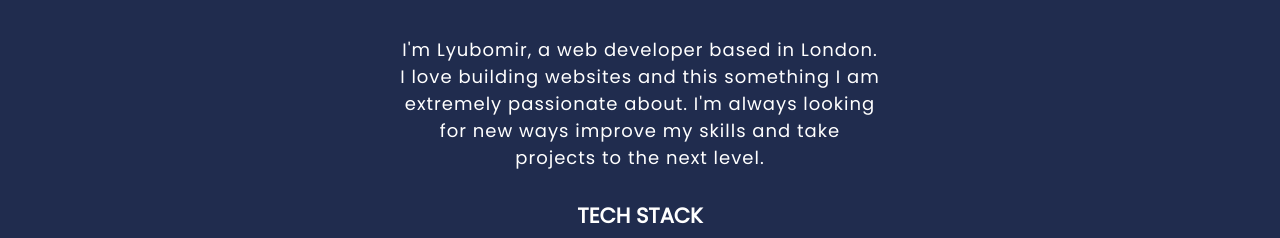
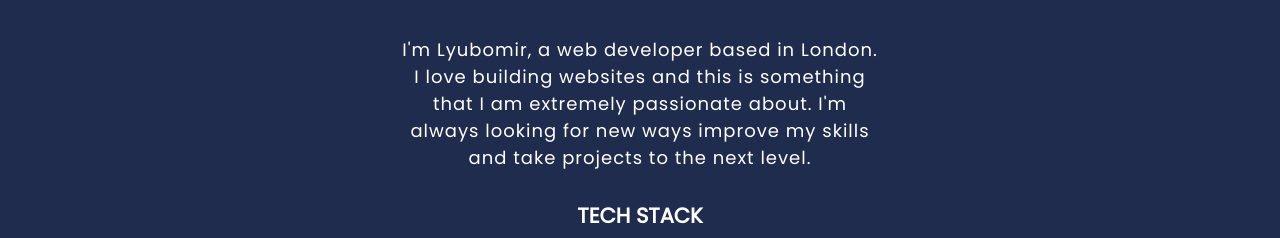
Before and after one commit to LKKiselov/LK-Portfolio, a plain HTML site: page index.html in a window 1280 px wide. Shown: the part 438-676 px from the top of the page. Drawn offline with Linux system fonts and the light colour scheme.

Commit message:
Text edit

```diff
--- a/index.html
+++ b/index.html
@@ -59,7 +59,7 @@
           <h2>About Me</h2>
           <p>
             I'm Lyubomir, a web developer based in London. I love building
-            websites and this something I am extremely passionate about. I'm
+            websites and this is something that I am extremely passionate about. I'm
             always looking for new ways improve my skills and take projects to
             the next level.
           </p>
```
